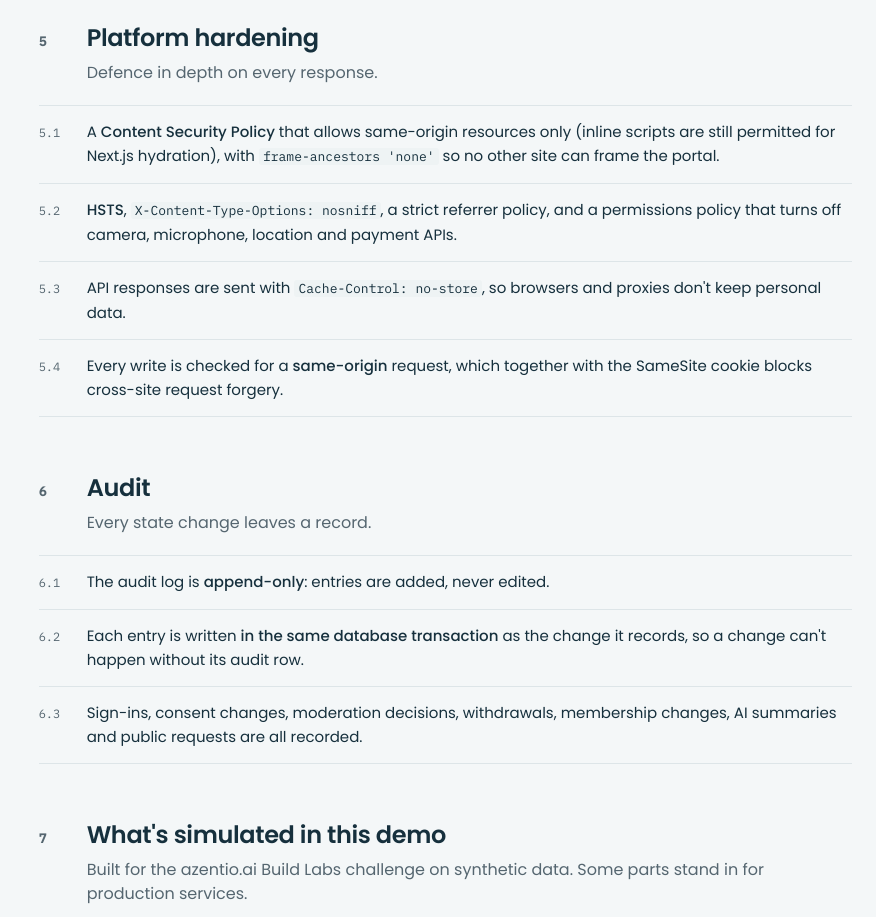
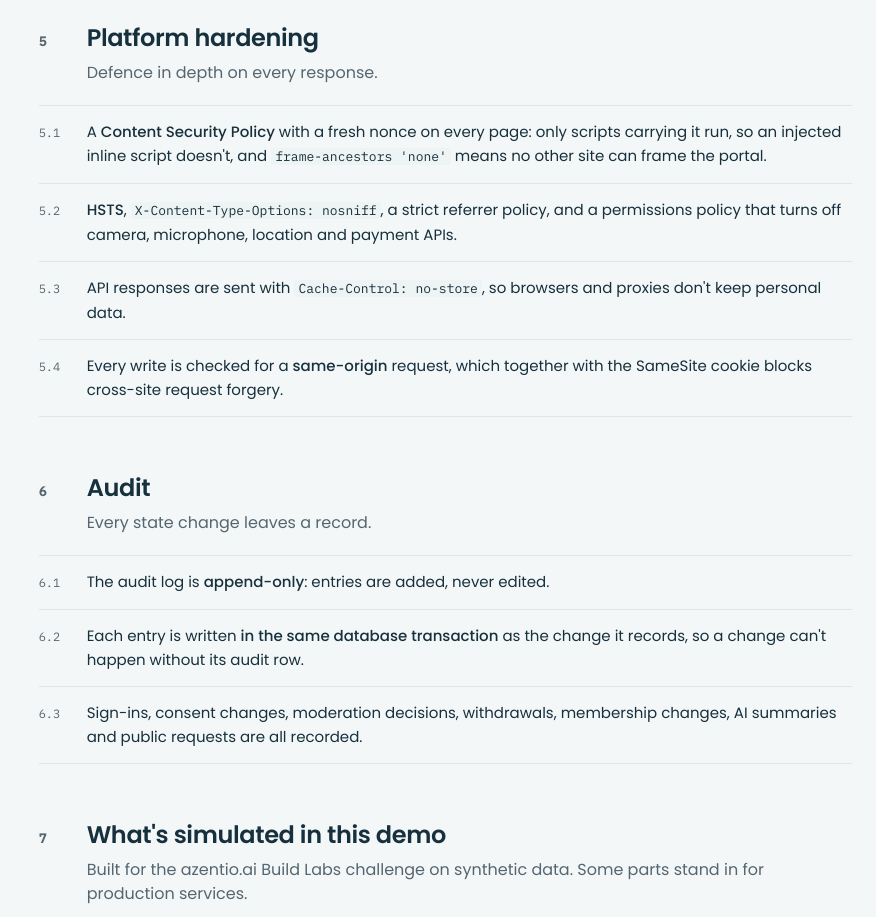
Before and after one commit to Sharon-rosario/azentio-platform, a Next.js app: page /security in a window 1280 px wide. Shown: the part 2540-3457 px from the top of the page, without its empty margins (404-1280 px from the left). Built offline with nearby package versions, Linux system fonts and the light colour scheme; no server answers; what async_hooks would draw is missing.

Commit message:
docs: describe the nonce-based CSP
SECURITY.md, the public security page and the README no longer say
inline scripts are allowed; PLAT-05 moves from partial to proven. The
suite count is now 30.

```diff
--- a/src/app/(site)/(pages)/security/page.tsx
+++ b/src/app/(site)/(pages)/security/page.tsx
@@ -65,7 +65,7 @@ const SECTIONS: Section[] = [
     title: "Platform hardening",
     lead: "Defence in depth on every response.",
     points: [
-      <>A <b>Content Security Policy</b> that allows same-origin resources only (inline scripts are still permitted for Next.js hydration), with <code>frame-ancestors &apos;none&apos;</code> so no other site can frame the portal.</>,
+      <>A <b>Content Security Policy</b> with a fresh nonce on every page: only scripts carrying it run, so an injected inline script doesn&apos;t, and <code>frame-ancestors &apos;none&apos;</code> means no other site can frame the portal.</>,
       <><b>HSTS</b>, <code>X-Content-Type-Options: nosniff</code>, a strict referrer policy, and a permissions policy that turns off camera, microphone, location and payment APIs.</>,
       <>API responses are sent with <code>Cache-Control: no-store</code>, so browsers and proxies don&apos;t keep personal data.</>,
       <>Every write is checked for a <b>same-origin</b> request, which together with the SameSite cookie blocks cross-site request forgery.</>,
--- a/src/app/(site)/page.tsx
+++ b/src/app/(site)/page.tsx
@@ -67,6 +67,7 @@ const TESTS = [
   "the audit log's hash chain verifies end to end after every write in this suite",
   "a de-identified copy names no exact industry, and a filter can't single out one organisation",
   "moderation and report fields with the wrong types are refused on real records, never a 500",
+  "pages get a nonce-based script policy, fresh per request, and the API allows nothing to run",
 ];
 
 export default async function Home() {
```
Also changed, not shown: 4 other files (tests, documents, lock files or other folders).
